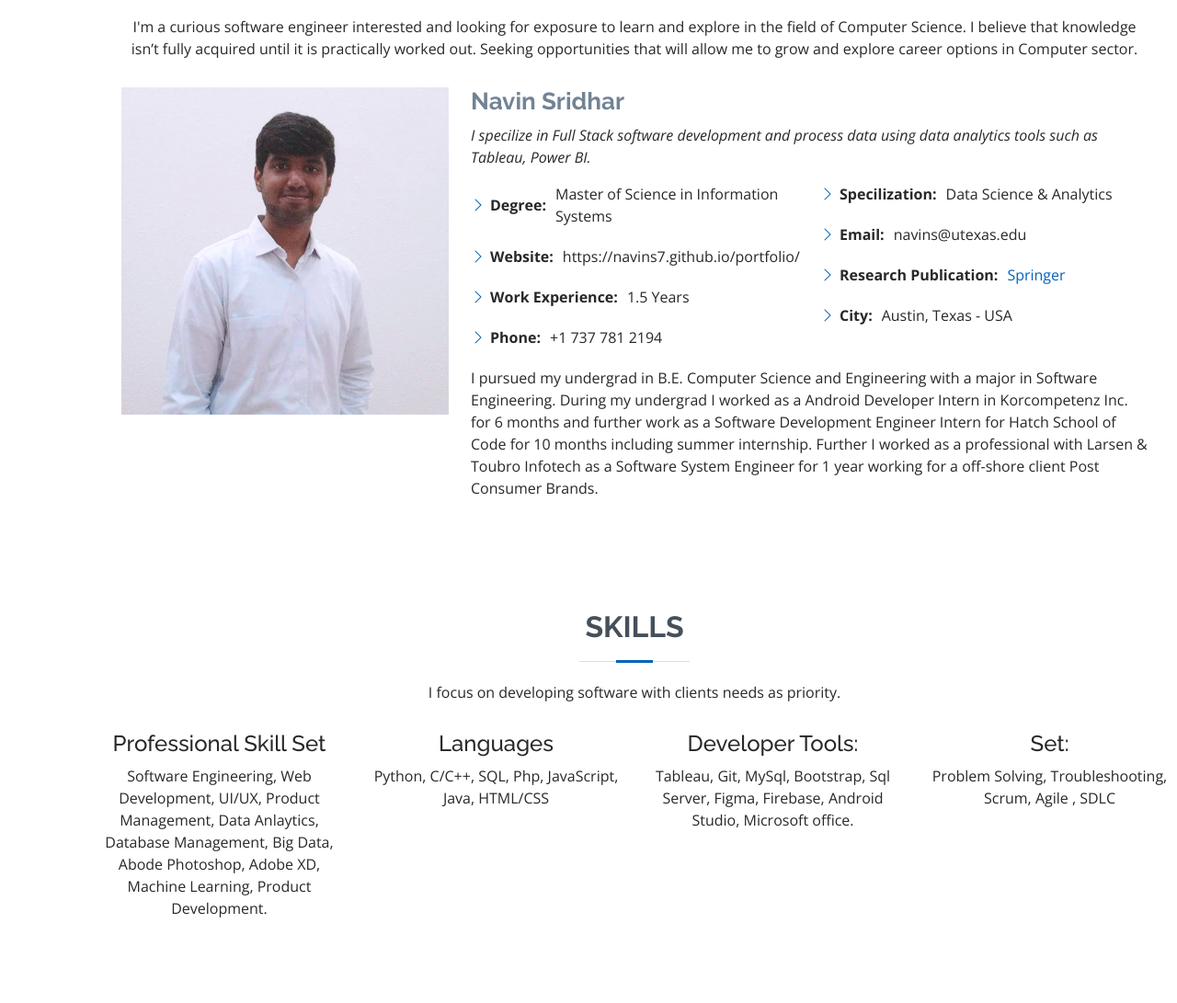
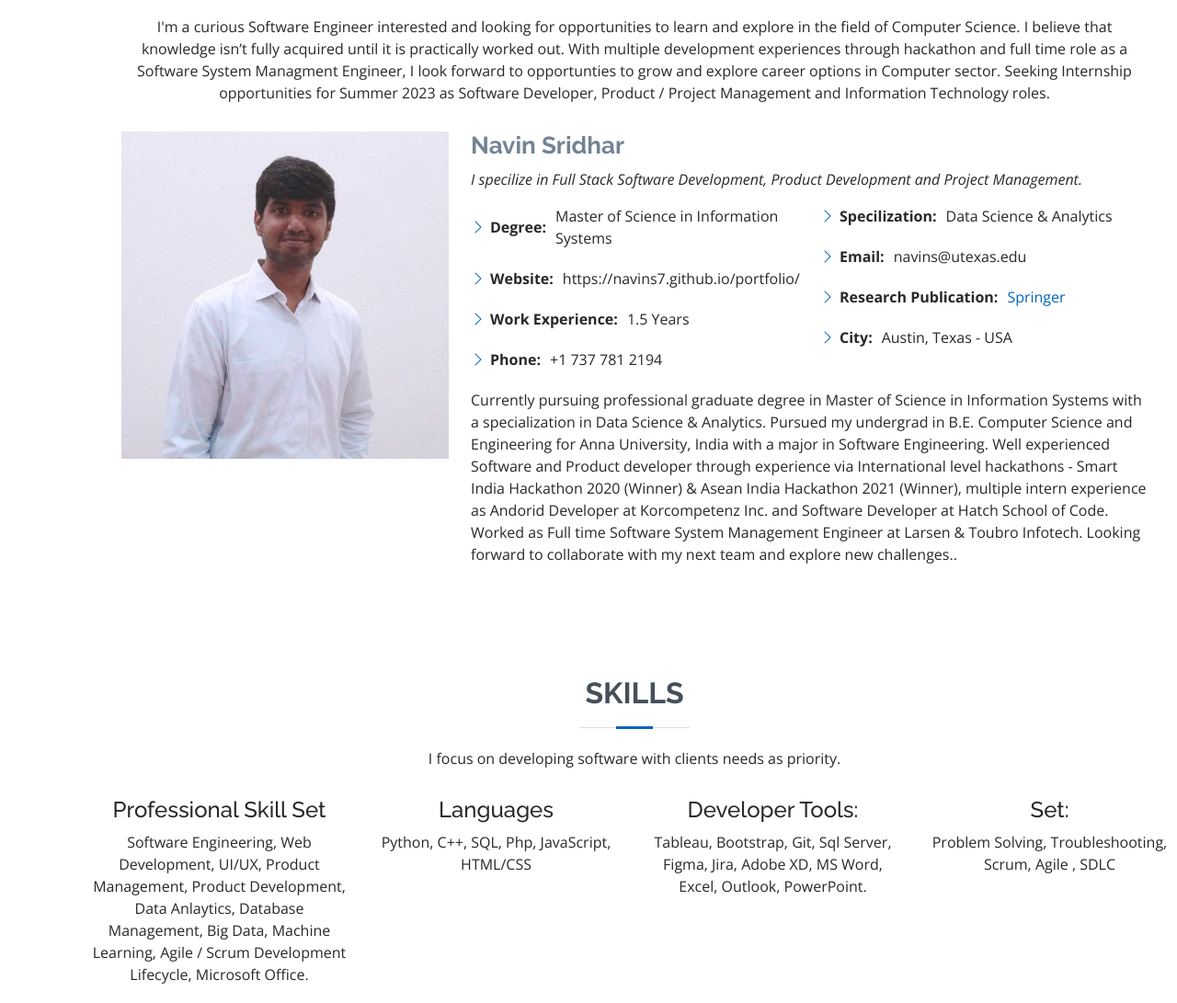
Before and after one commit to navins7/navinsridhar.github.io, a plain HTML site: page index.html in a window 1280 px wide. Shown: the part 921-2012 px from the top of the page at 92% size. Drawn offline with nearby package versions, Linux system fonts and the light colour scheme.

Commit message:
Update 1

```diff
--- a/index.html
+++ b/index.html
@@ -77,8 +77,8 @@
 
         <div class="section-title">
           <h2>About</h2>
-          <p>I'm a curious software engineer interested and looking for exposure to learn and explore in the field of Computer Science. I believe that knowledge isn’t fully acquired until it is practically worked out.
-            Seeking opportunities that will allow me to grow and explore career options in Computer sector.</p>
+          <p>I'm a curious Software Engineer interested and looking for opportunities to learn and explore in the field of Computer Science. I believe that knowledge isn’t fully acquired until it is practically worked out. With multiple development experiences through hackathon and full time role as a Software System Managment Engineer, I look forward to opportunties to grow and explore career options in Computer sector.
+            Seeking Internship opportunities for Summer 2023 as Software Developer, Product / Project Management and Information Technology roles.</p>
         </div>
 
         <div class="row">
@@ -88,7 +88,7 @@
           <div class="col-lg-8 pt-6 pt-lg-0 content">
             <h3>Navin Sridhar</h3>
             <p class="fst-italic">
-              I specilize in Full Stack software development and process data using data analytics tools such as Tableau, Power BI.
+              I specilize in Full Stack Software Development, Product Development and Project Management.
             </p>
             <div class="row">
               <div class="col-lg-6">
@@ -109,7 +109,7 @@
               </div>
             </div>
             <p>
-            I pursued my undergrad in B.E. Computer Science and Engineering with a major in Software Engineering. During my undergrad I worked as a Android Developer Intern in Korcompetenz Inc. for 6 months and further work as a Software Development Engineer Intern for Hatch School of Code for 10 months including summer internship. Further I worked as a professional with Larsen & Toubro Infotech as a Software System Engineer for 1 year working for a off-shore client Post Consumer Brands.
+            Currently pursuing professional graduate degree in Master of Science in Information Systems with a specialization in Data Science & Analytics. Pursued my undergrad in B.E. Computer Science and Engineering for Anna University, India with a major in Software Engineering. Well experienced Software and Product developer through experience via International level hackathons - Smart India Hackathon 2020 (Winner) & Asean India Hackathon 2021 (Winner), multiple intern experience as Andorid Developer at Korcompetenz Inc. and Software Developer at Hatch School of Code. Worked as Full time Software System Management Engineer at Larsen & Toubro Infotech. Looking forward to collaborate with my next team and explore new challenges..
             </p>
           </div>
         </div>
@@ -186,7 +186,8 @@
                 Professional Skill Set
               </h4>
               <p>
-                Software Engineering, Web Development, UI/UX, Product Management, Data Anlaytics, Database Management, Big Data, Abode Photoshop, Adobe XD, Machine Learning, Product Development.
+                Software Engineering, Web Development, UI/UX, Product Management, Product Development, Data Anlaytics,
+Database Management, Big Data, Machine Learning, Agile / Scrum Development Lifecycle, Microsoft Office.
               </p></center>
             </div>
           </div>
@@ -196,7 +197,7 @@
               <h4>Languages
               </h4>
               <p>
-                Python, C/C++, SQL, Php, JavaScript, Java, HTML/CSS
+                Python, C++, SQL, Php, JavaScript, HTML/CSS
 
               </p></center>
             </div>
@@ -207,7 +208,7 @@
                 <h4>Developer Tools:
                 </h4>
                 <p>
-                  Tableau, Git, MySql, Bootstrap, Sql Server, Figma, Firebase, Android Studio, Microsoft office.
+                  Tableau, Bootstrap, Git, Sql Server, Figma, Jira, Adobe XD, MS Word, Excel, Outlook, PowerPoint.
 
 
                 </p></center>
@@ -243,8 +244,8 @@
             <h3 class="resume-title">Summary</h3>
             <div class="resume-item pb-0">
               <h4>Navin Sridhar</h4>
-              <p><em>I'm a curious software engineer interested and looking for exposure to learn and explore in the field of Computer Science. I believe that knowledge isn’t fully acquired until it is practically worked out.
-                Seeking opportunities that will allow me to grow and explore career options in Computer sector.</em></p>
+              <p><em>I'm a curious Software Engineer interested and looking for opportunities to learn and explore in the field of Computer Science. I believe that knowledge isn’t fully acquired until it is practically worked out.
+                Seeking Internship opportunities for Summer 2023 as Software Developer, Product / Project Management and Information Technology roles.</em></p>
               <ul>
                 <li>4210 Red River Street, Austin, Texas</li>
                 <li>(737) 781-2194</li>
```
